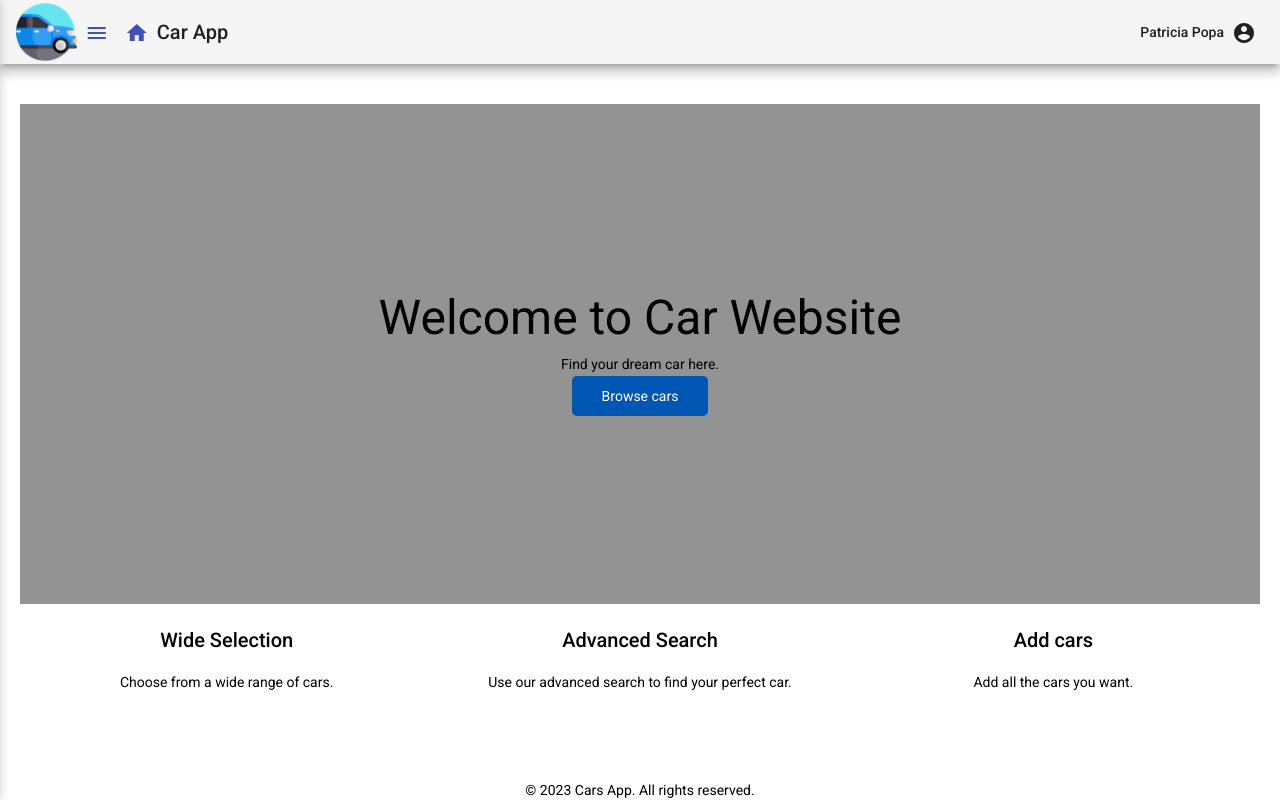
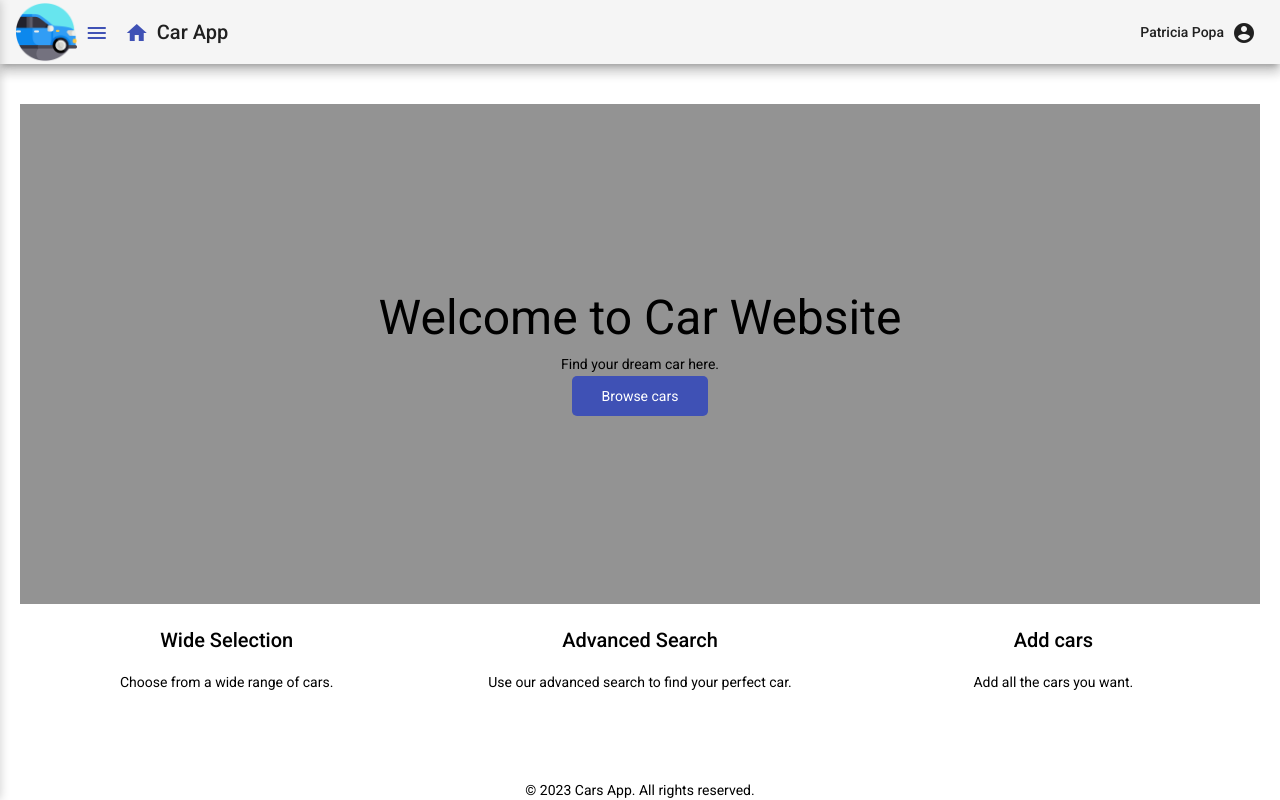
Before and after one commit to patriciapopam/cars-frontend, an Angular app: page / in a window 1280 px wide. Built offline with nearby package versions, Linux system fonts and the light colour scheme.

Commit message:
btn color fix

```diff
--- a/src/app/components/main-car/main-car.component.css
+++ b/src/app/components/main-car/main-car.component.css
@@ -24,7 +24,7 @@ main {
   }
 
   .btn {
-    background-color: #0056b3;
+    background-color: #3f51b5;
     color: #fff;
     padding: 12px 30px;
     border-radius: 5px;
@@ -33,7 +33,7 @@ main {
   }
 
   .btn:hover {
-    background-color: #0056b3;
+    background-color: #3f51b5;
   }
 
   .features {
@@ -50,5 +50,5 @@ main {
   .feature i {
     font-size: 48px;
     margin-bottom: 10px;
-    color: #007bff; /* Primary color accent */
+    color: #3f51b5; /* Primary color accent */
   }
```
